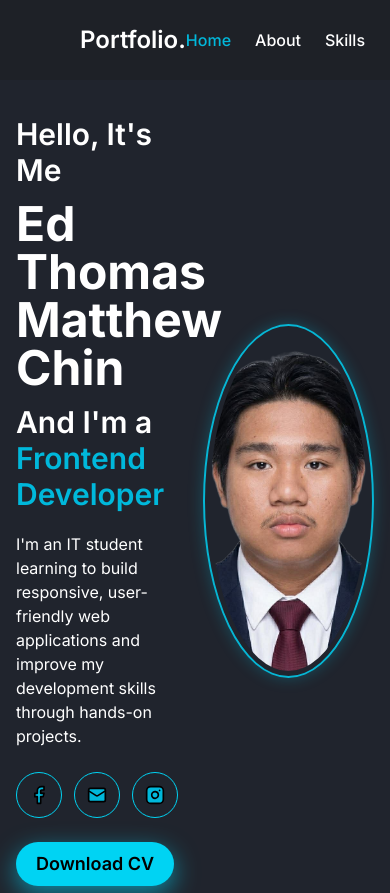
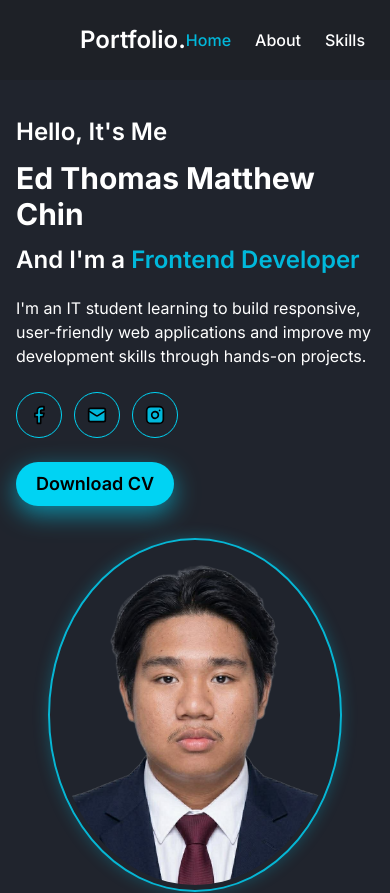
Before and after one commit to matthew17n/Portfolio, a React (Vite) app: page /#home in a window 390 px wide. Shown: the top 893 px of the page. Built offline with nearby package versions, Linux system fonts and the light colour scheme.

Commit message:
Refactor Hero component for improved layout and styles
Updated layout and styling in Hero component for better responsiveness and visual consistency.

```diff
--- a/src/components/Hero.jsx
+++ b/src/components/Hero.jsx
@@ -6,30 +6,33 @@ export default function Hero() {
     const contacts = [
         {
             contact: "https://www.facebook.com/share/1LiV7wTXEJ/?mibextid=wwXlfrp",
-            icon: <LuFacebook className="fill-cyan-500 h-5 w-5" />
+            icon: <LuFacebook className="h-5 w-5 fill-cyan-500" />
         },
         {
             contact: "mailto:edthomas.matthewchin20@gmail.com",
-            icon: <LuMail className="fill-cyan-500 h-5 w-5" />
+            icon: <LuMail className="h-5 w-5 fill-cyan-500" />
         },
         {
             contact: "https://www.instagram.com/itsmatchew.ig",
-            icon: <LuInstagram className="fill-cyan-500 h-5 w-5" />
+            icon: <LuInstagram className="h-5 w-5 fill-cyan-500" />
         }
     ];
 
     return (
-        <div className="hero-content flex flex-row gap-2 items-center mt-9 w-full">
-            <div className="w-[50%]">
+        <div className="hero-content mt-9 flex w-full flex-col items-center gap-8 md:flex-row md:gap-6">
+            <div className="w-full min-w-0 md:w-1/2">
                 <div className="flex flex-col gap-3">
-                    <h2 className="hero-greeting text-white inter-semibold text-3xl">
+                    <h2 className="hero-greeting text-2xl text-white inter-semibold sm:text-3xl">
                         Hello, It&apos;s Me
                     </h2>
-                    <h1 className="hero-name text-white inter-bold text-5xl">
+
+                    <h1 className="hero-name break-words text-3xl text-white inter-bold sm:text-4xl lg:text-5xl">
                         Ed Thomas Matthew Chin
                     </h1>
-                    <h2 className="hero-role text-white inter-semibold text-3xl">
-                        And I&apos;m a <span className="text-cyan-500">Frontend Developer</span>
+
+                    <h2 className="hero-role text-2xl text-white inter-semibold sm:text-3xl">
+                        And I&apos;m a{" "}
+                        <span className="text-cyan-500">Frontend Developer</span>
                     </h2>
                 </div>
 
@@ -37,7 +40,7 @@ export default function Hero() {
                     I&apos;m an IT student learning to build responsive, user-friendly web applications and improve my development skills through hands-on projects.
                 </p>
 
-                <div className="flex flex-row gap-3 items-center mt-6">
+                <div className="mt-6 flex flex-wrap items-center gap-3">
                     {contacts.map((contact, index) => (
                         <LinkCircle
                             key={index}
@@ -51,18 +54,18 @@ export default function Hero() {
                     href="/resume.pdf"
                     target="_blank"
                     rel="noopener noreferrer"
-                    className="mt-6 inline-block px-5 py-2 inter-semibold text-lg bg-cyan-400 drop-shadow-[0_8px_12px_rgba(6,182,212,0.7)] rounded-4xl hover:cursor-pointer hover:bg-cyan-400/80 transition-colors duration-300 text-black text-center"
+                    className="mt-6 inline-block rounded-4xl bg-cyan-400 px-5 py-2 text-center text-lg text-black inter-semibold drop-shadow-[0_8px_12px_rgba(6,182,212,0.7)] transition-colors duration-300 hover:cursor-pointer hover:bg-cyan-400/80"
                 >
                     Download CV
                 </a>
             </div>
 
-            <div className="w-[50%] relative flex items-center justify-center">
+            <div className="relative flex w-full min-w-0 items-center justify-center md:w-1/2">
                 <div className="photo-frame">
                     <img
                         src="/matthew-chin.png"
                         alt="Ed Thomas Matthew Chin"
-                        className="hero-photo h-130 w-95 object-contain"
+                        className="hero-photo h-auto w-full max-w-[280px] object-contain sm:max-w-[340px] lg:max-w-[380px]"
                     />
                 </div>
             </div>
```
